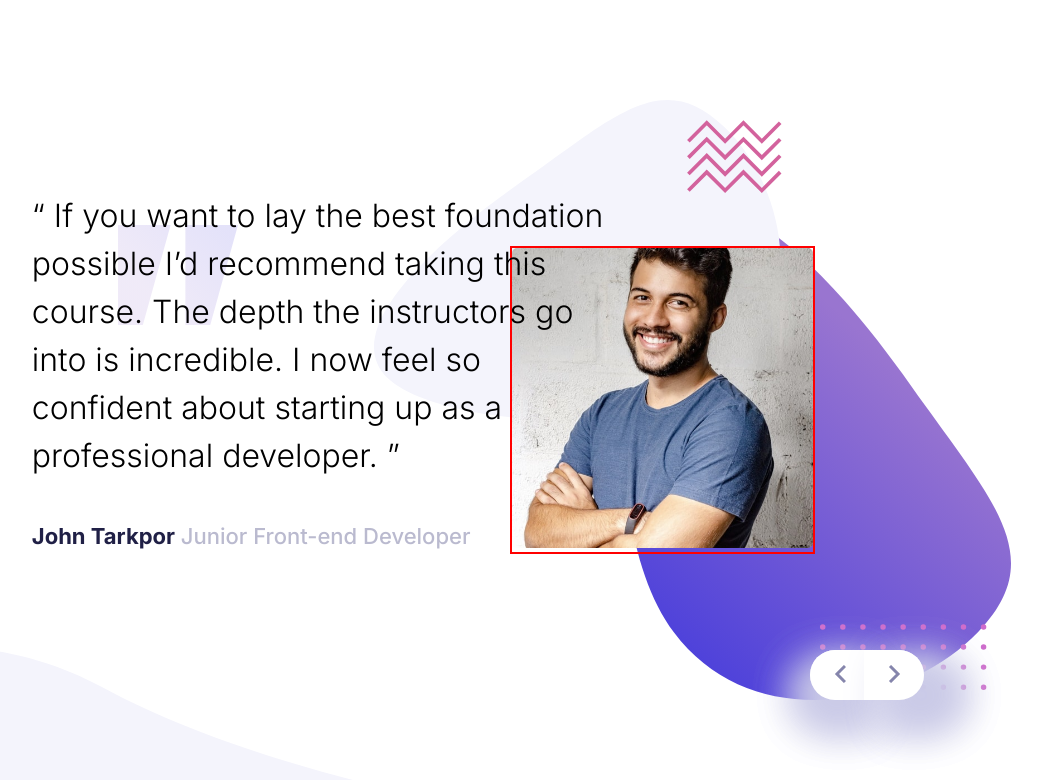
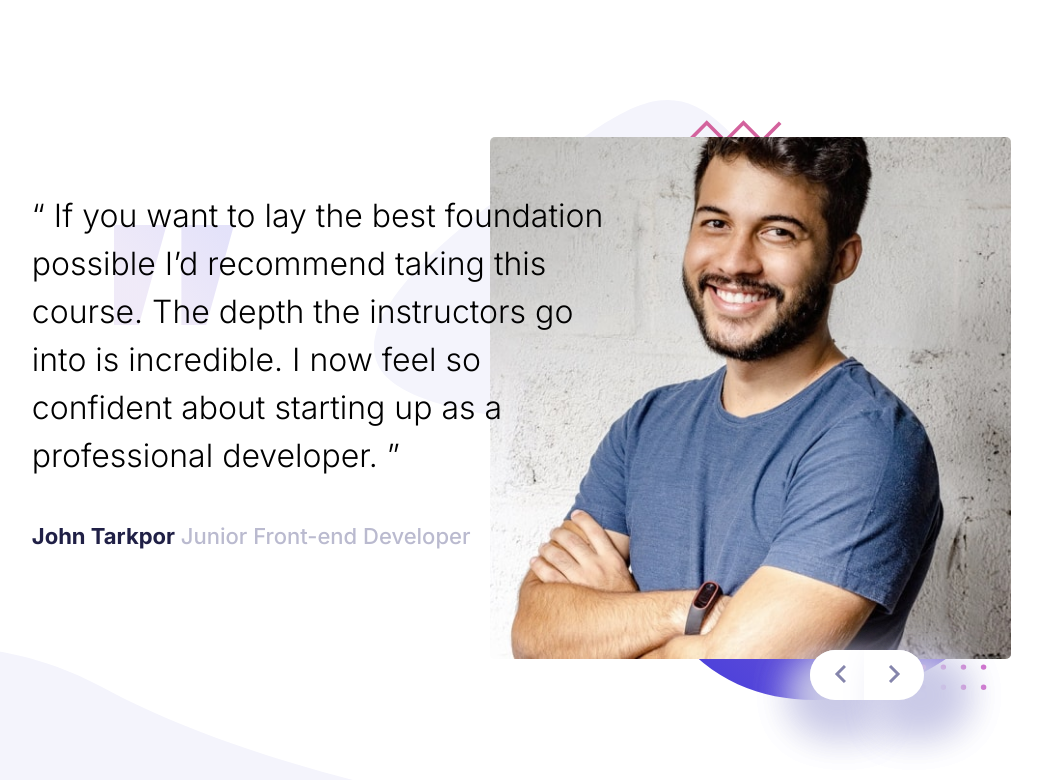
Before and after one commit to TrakaMeitene/Slider, a plain HTML site: page index.html in a window 1280 px wide. Shown: the whole page, without its empty margins (173-1215 px from the left). Drawn offline with Linux system fonts and the light colour scheme.

Commit message:
Update style.css

```diff
--- a/style.css
+++ b/style.css
@@ -23,24 +23,16 @@ background-image: url("images/pattern-bg.svg");
 background-repeat: no-repeat;
  background-position:right center;
  background-size:contain;
-position:relative;
-
 }
 
 
-.container{
 
-right:0;
-
-width:28%;
-
-border:2px solid red;
-}
 .anim{
 	  animation: mymove 0.5s;
 animation-timing-function: linear;}
 
 .container img{
+
 border-radius:5px;
   width: 100%;
   height: auto;}
@@ -129,7 +121,7 @@ right:initial;
 
 margin:auto;
 width:70%;
-height:500px;
+
 }
 body{
 	height:auto;
```
